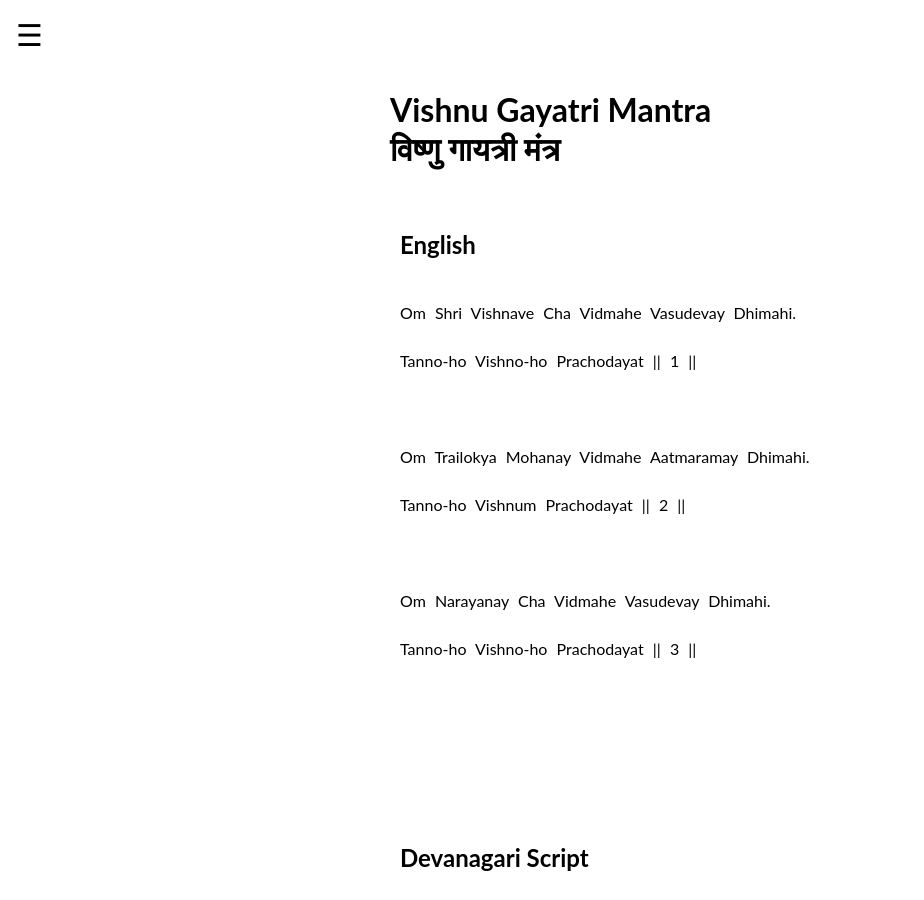
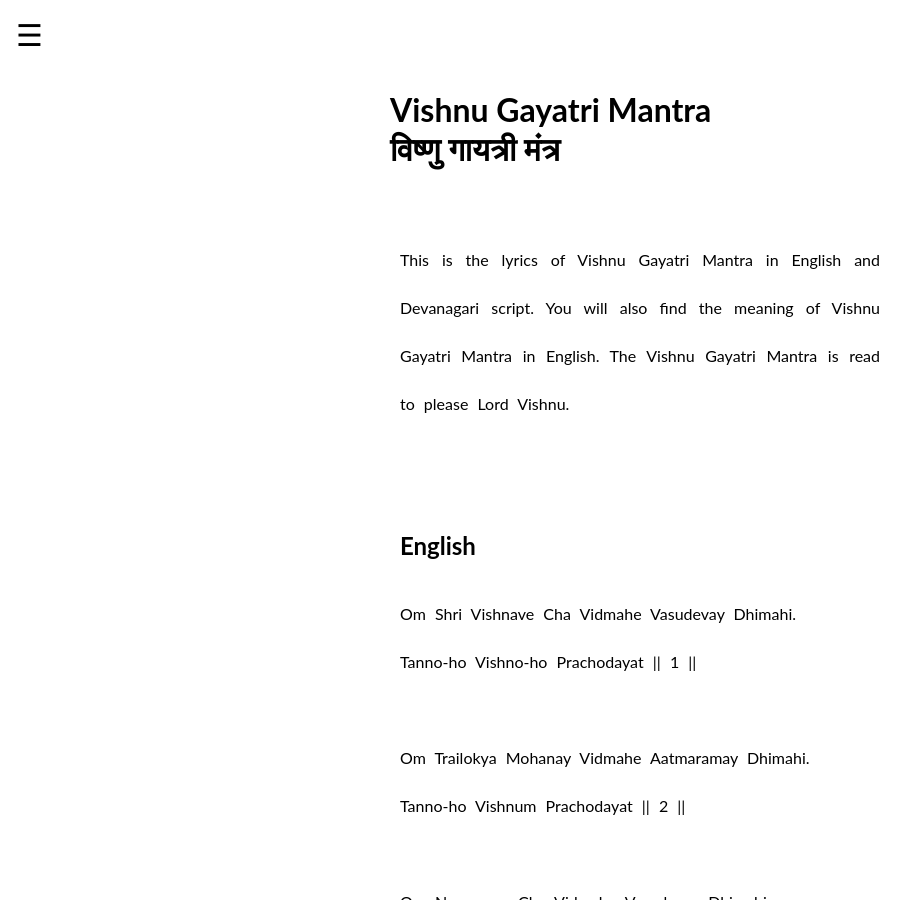
Before and after one commit to abhishekdjoshi/abhishekdjoshi.kclstr.io, a Jekyll site: the page pages/vishnu/gayatri_mantra.html, which Jekyll copies as it is, in a window 1280 px wide and 900 px high. Shown: the whole window, without its empty margins (0-924 px from the left). Built offline with Jekyll 4.4.1, drawn with Linux system fonts in a browser that asks for light colours; a script that is not in the unit is left out.

Commit message:
Update gayatri_mantra.html

```diff
--- a/pages/vishnu/gayatri_mantra.html
+++ b/pages/vishnu/gayatri_mantra.html
@@ -6,7 +6,7 @@
     <meta http-equiv="Content-Type" content="text/html; charset=UTF-8" />
     <meta
       name="description"
-      content="Learn the Vishnu Gayatri Mantra. Read it in English and Hindi or Sanskrit."
+      content="Learn Vishnu Gayatri Mantra. Read the lyrics in English and Hindi or Sanskrit, and get its meaning in English."
     />
     <meta
       name="keywords"
@@ -132,7 +132,7 @@
       });
     </script>
   </head>
-  <body>
+  <body onselectstart="return false;">
     <!--Added below on 18th Feb 2020 at 8:15 PM-->
     <div id="mySidenav" class="sidenav">
       <a href="javascript:void(0)" class="closebtn" onclick="closeNav()"
@@ -165,6 +165,13 @@
         विष्णु गायत्री मंत्र
       </h1>
       <br />
+
+      <p>
+        This is the lyrics of Vishnu Gayatri Mantra in English and Devanagari
+        script. You will also find the meaning of Vishnu Gayatri Mantra in
+        English. The Vishnu Gayatri Mantra is read to please Lord Vishnu.
+      </p>
+      <br /><br /><br />
 
       <h2>English</h2>
       <p>
```
